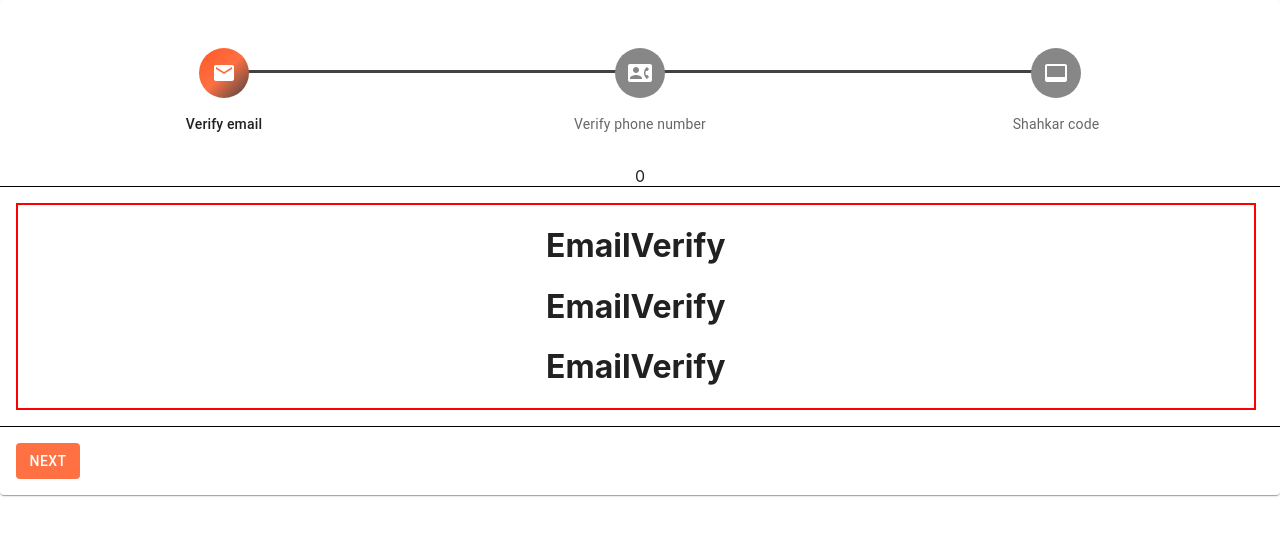
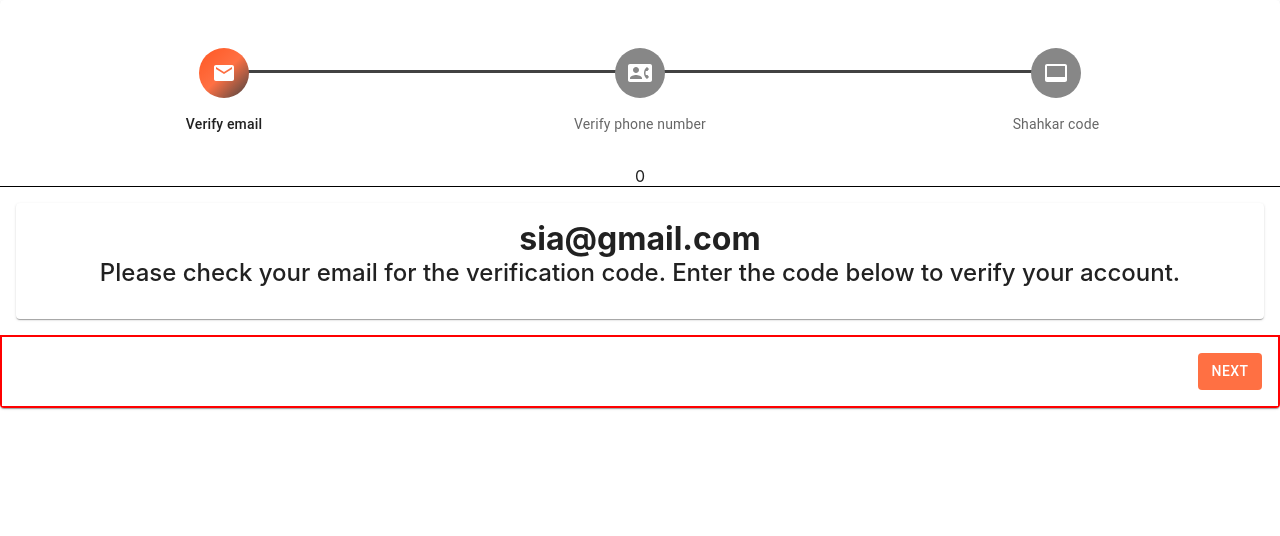
Before and after one commit to siahvosh/Wallet, a React (Create React App) app: page /verifyWizardBase/emailVerify in a window 1280 px wide. Shown: the top 536 px of the page. Built offline with nearby package versions, Linux system fonts and the light colour scheme.

Commit message:
fix display next btn

```diff
--- a/src/Component/Wizard/Verify/EmailVerify.js
+++ b/src/Component/Wizard/Verify/EmailVerify.js
@@ -1,14 +1,19 @@
 import React from 'react'
+import {Card, Grid2} from "@mui/material";
 
 export const EmailVerify = () => {
     return (
         <React.Fragment>
-            <div style={{width: '99%',  border: '2px solid red'}}>
-                <h1>EmailVerify</h1>
-                <h1>EmailVerify</h1>
-                <h1>EmailVerify</h1>
-
-            </div>
+            <Card style={{width: 'calc(100%)', padding: '1rem 0 2rem 0'}}>
+                <Grid2 spacing={6}>
+                    <Grid2 size={12}>
+                        <span style={{fontSize: '2rem', fontWeight: '700'}}>sia@gmail.com</span>
+                    </Grid2>
+                    <Grid2 size={12}>
+                        <span style={{fontSize: '1.5rem', fontWeight: '500'}}>Please check your email for the verification code. Enter the code below to verify your account.</span>
+                    </Grid2>
+                </Grid2>
+            </Card>
         </React.Fragment>
     )
 }
--- a/src/Component/Wizard/Verify/WizardBase.js
+++ b/src/Component/Wizard/Verify/WizardBase.js
@@ -3,7 +3,7 @@ import {VerifyStepper} from './VerifyStepper'
 import {EmailVerify} from './EmailVerify'
 import {PhoneNumberVerify} from './PhoneNumberVerify'
 import {ShahkarCode} from './ShahkarCode'
-import {Button, Card, CardActions, CardContent} from "@mui/material";
+import {Button, Card, CardActions, CardContent, Grid2} from "@mui/material";
 import {useNavigate} from "react-router-dom";
 
 
@@ -27,15 +27,17 @@ export const WizardBase = () => {
                 </CardContent>
                 {stepCount}
 
-                <CardContent style={{borderTop: '1px solid black', borderBottom: '1px solid black'}}>
+                <CardContent style={{borderTop: '1px solid black'}}>
                     {stepCount === 0 && <EmailVerify/>}
                     {stepCount === 1 && <PhoneNumberVerify/>}
                     {stepCount === 2 && <ShahkarCode/>}
                 </CardContent>
 
-                <CardActions style={{ display: 'flex', justifyContent: 'space-between', padding: '1rem'}}>
-                    {stepCount !== 0 && <Button onClick={() => setStepCount(stepCount - 1)}> Back</Button>}
-                    <Button style={{float: 'right !important'}} onClick={handelStepper}>next</Button>
+                <CardActions style={{ border: '2px solid red', padding: '1rem', display: 'flex', justifyContent: 'space-between' }}>
+
+                    {stepCount !== 0 && <Button onClick={() => setStepCount(stepCount - 1)} >Back </Button> }
+
+                    <Button style={{ marginLeft: "auto" }} onClick={handelStepper}>Next</Button>
                 </CardActions>
 
             </Card>
```
